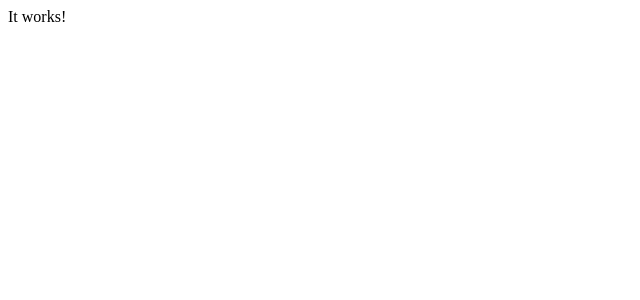
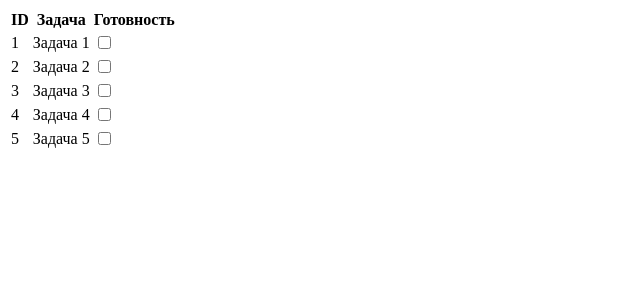
Before and after one commit to miracleministry/testovoe, a Vue app: page / in a window 1280 px wide. Shown: the top 300 px of the page, without its empty margins (0-640 px from the left). Built offline with nearby package versions, Linux system fonts and the light colour scheme.

Commit message:
add tasks

```diff
--- a/src/app.vue
+++ b/src/app.vue
@@ -1,11 +1,43 @@
 <template>
-    <div>It works!</div>
+    <table>
+        <thead>
+            <tr>
+                <th>ID</th>
+                <th>Задача</th>
+                <th>Готовность</th>
+            </tr>
+        </thead>
+        <tbody>
+            <tr class="task" v-for="task in tasks">
+                <td>{{ task.id }}</td>
+                <td>{{ task.title }}</td>
+                <td>
+                    <input v-if="task.done" type="checkbox" name="" id="" checked>
+                    <input v-else="task.done" type="checkbox" name="" id="">
+                </td>
+            </tr>
+        </tbody>
+    </table>
 </template>
 
 <script>
 
+export default {
+    data() {
+        return {
+            tasks: [
+                { "id": 1, "title": "Задача 1", "done": false },
+                { "id": 2, "title": "Задача 2", "done": false },
+                { "id": 3, "title": "Задача 3", "done": false },
+                { "id": 4, "title": "Задача 4", "done": false },
+                { "id": 5, "title": "Задача 5", "done": false }
+            ]
+        }
+    },
+    methods: {
+
+    }
+}
 </script>
 
-<style>
-
-</style>
+<style></style>
```
Also changed, not shown: src/tasks.json (added, +7 -0 lines).
